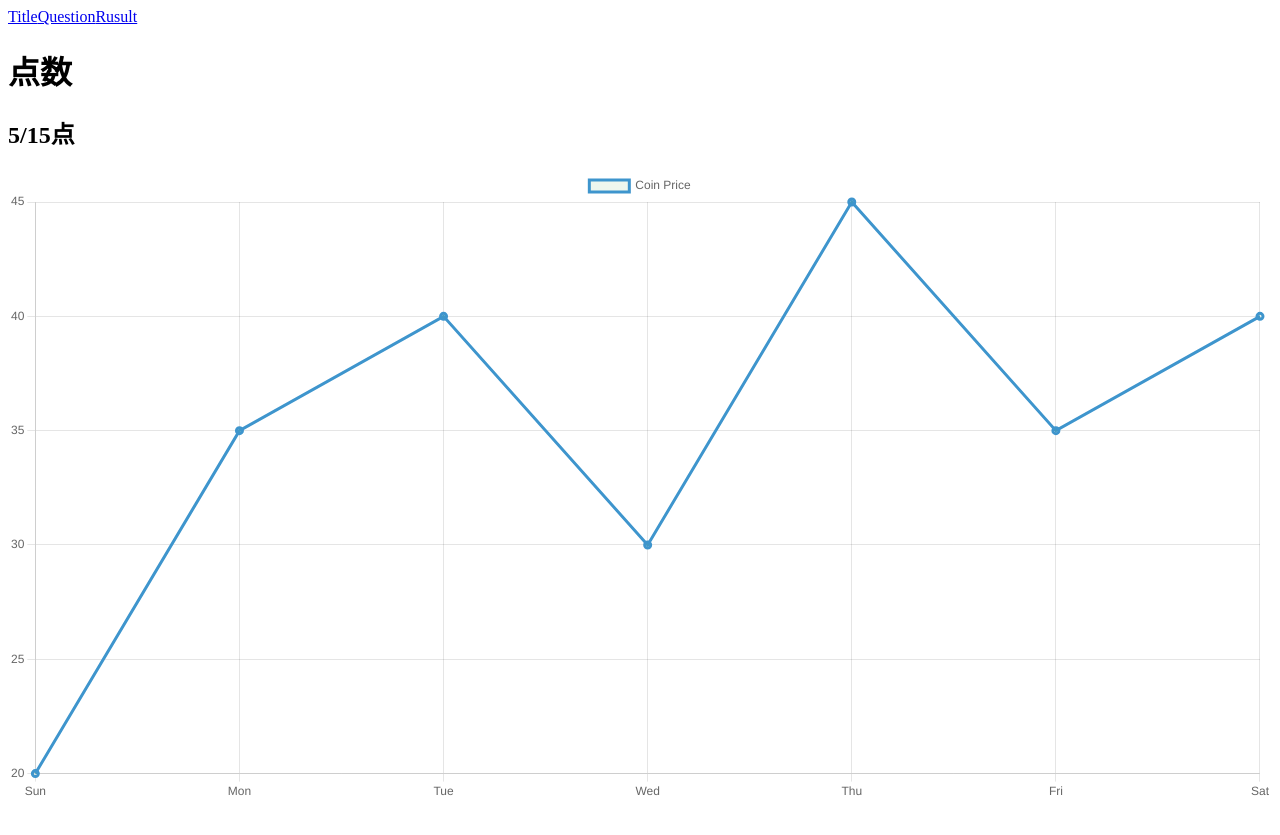
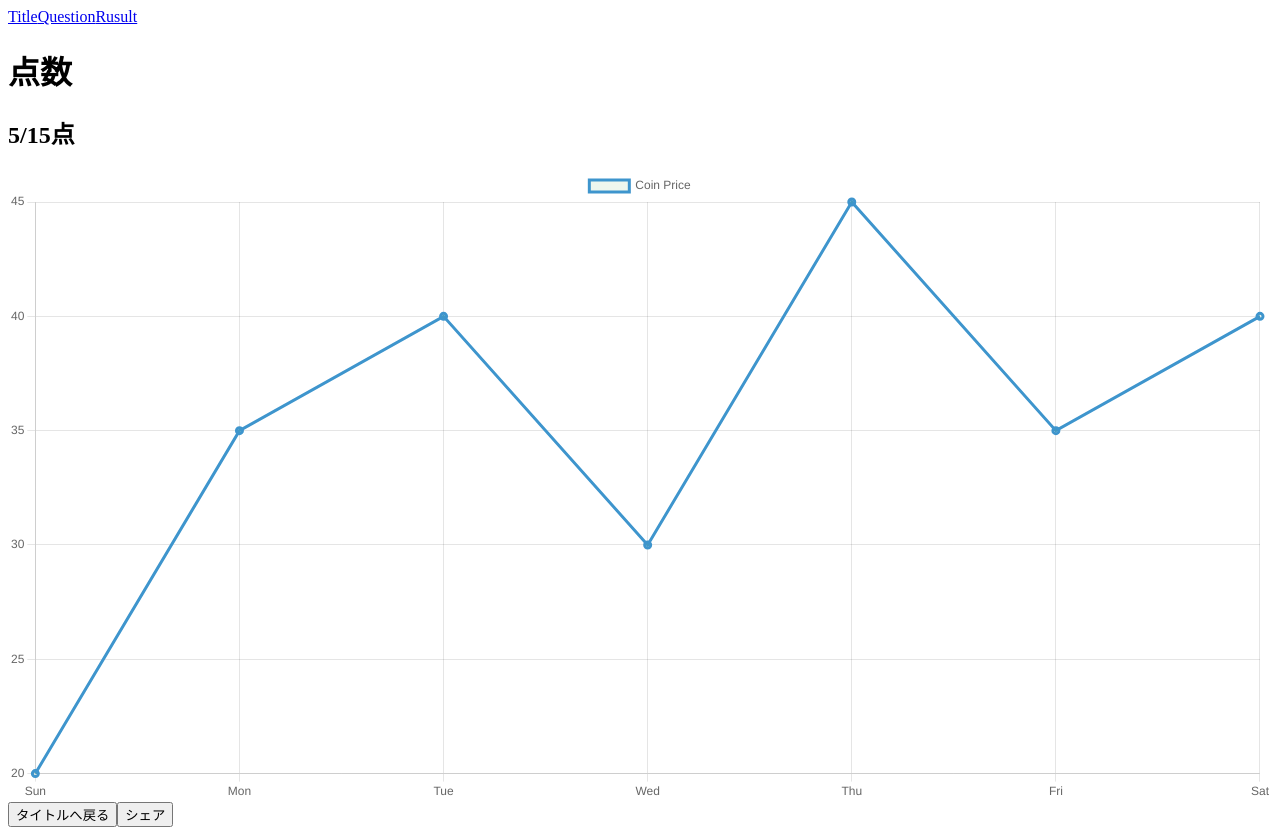
Before and after one commit to YanaiShohei/intern-yanai, an Angular app in the folder app/: page /result in a window 1280 px wide. Before the commit the page ends 810 px from the top, so only its background shows below. Built offline with nearby package versions, Linux system fonts and the light colour scheme.

Commit message:
結果画面にタイトルへ戻るボタンとシェアボタンを追加

```diff
--- a/app/src/app/result/result.component.html
+++ b/app/src/app/result/result.component.html
@@ -3,3 +3,5 @@
 <div width="400" height="400">
     <canvas id="canvas">{{chart}}</canvas>
 </div>
+<button>タイトルへ戻る</button>
+<button>シェア</button>
```
